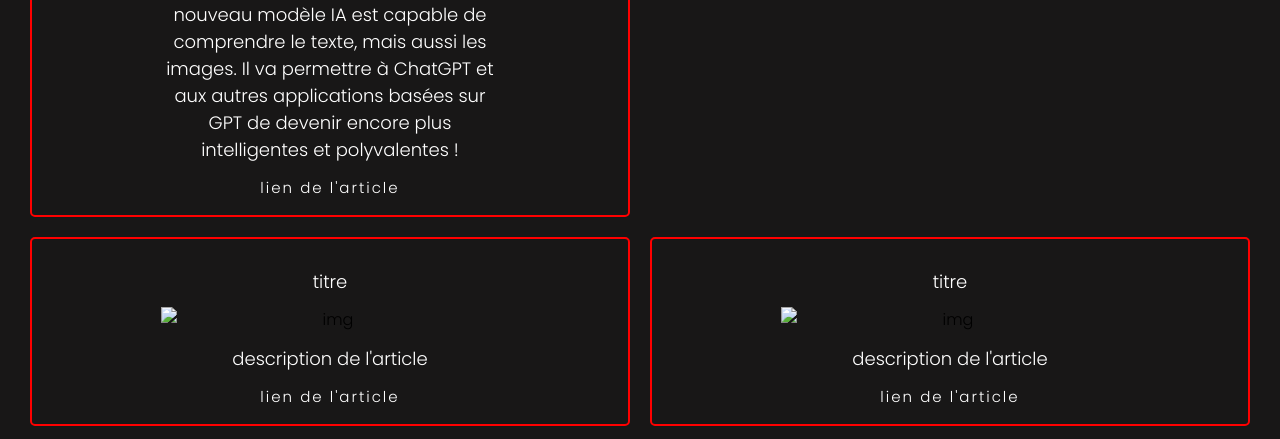
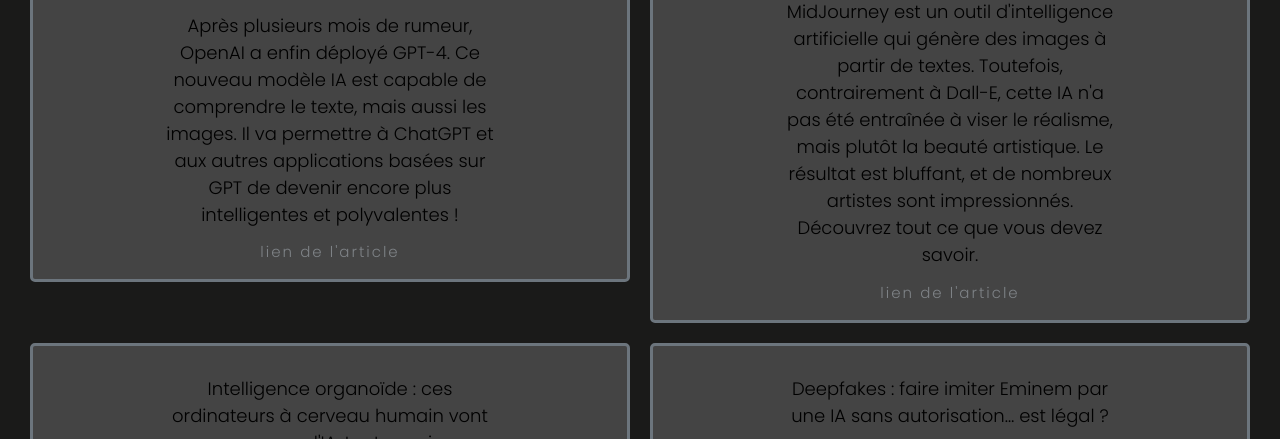
Before and after one commit to Naxem/Portfolio, a PHP site: page / in a window 1280 px wide. Shown: the part 4225-4664 px from the top of the page. Run offline with PHP 8.4, Linux system fonts and the light colour scheme.

Commit message:
ver 1.7
Update section veille
add article
modify background color in main.css
add href for web site saintluc.btssio.fr

```diff
--- a/css/edutes.css
+++ b/css/edutes.css
@@ -35,6 +35,11 @@
     font-size: 16px;
 }
 
+a {
+    color: #ffffff;
+    text-decoration:underline;
+}
+
 .timeline-content p {color: #ffffff;}
 .timeline-header p {color: #fffb00;}
 
--- a/css/main.css
+++ b/css/main.css
@@ -12,7 +12,7 @@
 body {
     display: flex;
     flex-direction: column;
-    background: rgb(24, 23, 23);
+    background: #1a1a19;
     cursor: default;
 }
 
--- a/css/veille.css
+++ b/css/veille.css
@@ -50,10 +50,11 @@
     width: 600px;
     height: 100%;
     padding: 1rem;
-    border: 2px solid red;
+    border: 3px solid #6C757D;
     border-radius: 5px;
     text-align: center;
     flex-wrap: wrap;
+    background-color: #474748ed;
 }
 
 .titre-article {
@@ -70,7 +71,7 @@
 
 .article a {
     text-decoration: none;
-    color: white;
+    color: #7e8286;
     font-size: 15px;
     letter-spacing: 2px;
     width: 60%;
@@ -78,7 +79,7 @@
 }
 
 .article p {
-    color: white;
+    color: black;
     font-size: 18px;
     margin-top: 1vw;
     margin-bottom: 1vw;
@@ -87,7 +88,7 @@
 }
 
 .article:hover {
-    border: 2px solid blue;
+    border: 3px solid #ADB5BD;
     transform: scale(1.02);
 }
 
--- a/index.html
+++ b/index.html
@@ -60,8 +60,9 @@
 				<h5>Laissez-moi me présenter.</h5>
 				<p class="intro-txt">
 					Je me présente je m'appellle Maxens Telle, un développeur passionné.
-					Maxens est un fan inconditionnel de la Formule 1  et adore passer son temps
+					Je suis un fan de la Formule 1 et adore passer son temps
 					libre à suivre les courses et les avancés technologique.
+					Je fais aussi de la guitare pendant mon temps libre
 
 					En plus de ma passion pour la F1, j'ai a une passion pour la programmation.
 					et j'aime explorer de nouvelles technologies pour améliorer mes compétences
@@ -169,7 +170,7 @@
 	   				</div>
 	   				<div class="timeline-content">
 	   					<p>
-							J'ai éffectuai mes 2 années de mon BTS SIO option SLAM au sein du lycée Saint Luc à Cambrai.
+							J'ai éffectuai mes 2 années de mon <a href="http://saintluc.btssio.fr">BTS SIO</a> option SLAM au sein du lycée Saint Luc à Cambrai.
 						</p>
 	   				</div>
 	   			</div>
@@ -271,28 +272,38 @@
 		<div class="veille-ia">
 			<div class="article-ia article">
 				<p class="titre-article">GPT-4 : la nouvelle IA surpuissante de ChatGPT</p>
-				<img src="https://www.lebigdata.fr/wp-content/uploads/2023/03/gpt-4-open-ai-tout-savoir-compressed-660x330.jpg" alt="image article du big data">
+				<img src="https://www.lebigdata.fr/wp-content/uploads/2023/03/gpt-4-open-ai-tout-savoir-compressed-660x330.jpg" alt="image article du big data GPT-4">
 				<p>Après plusieurs mois de rumeur, OpenAI a enfin déployé GPT-4. Ce nouveau modèle IA est capable de comprendre le texte, mais aussi les images.
-					Il va permettre à ChatGPT et aux autres applications basées sur GPT de devenir encore plus intelligentes et polyvalentes !</p>
+					Il va permettre à ChatGPT et aux autres applications basées sur GPT de devenir encore plus intelligentes et polyvalentes !
+				</p>
 				<a href="https://www.lebigdata.fr/gpt-4-tout-savoir" target="_blank">lien de l'article</a>
 			</div>
 			<div class="article-ia article">
-				<p>Titre</p>
-				<img src="" alt="img">
-				<p>description de l'article</p>
-				<a href="#">lien de l'article</a>
+				<p class="titre-article">MidJourney : tout savoir sur l'IA qui choque les artistes et transforme vos textes en dessins</p>
+				<img src="https://www.lebigdata.fr/wp-content/uploads/2022/08/midjourney-ia-tout-savoir-660x330.jpg" alt="image article du big data sur L'ia de midjourney">
+				<p>MidJourney est un outil d'intelligence artificielle qui génère des images à partir de textes. Toutefois, contrairement à Dall-E, cette IA n'a pas été entraînée
+					à viser le réalisme, mais plutôt la beauté artistique. Le résultat est bluffant, et de nombreux artistes sont impressionnés. Découvrez tout ce que vous devez
+					savoir.
+				</p>
+				<a href="https://www.lebigdata.fr/midjourney-ia-artiste-tout-savoir" target="_blank">lien de l'article</a>
 			</div>
 			<div class="article-ia article">
-				<p>titre</p>
-				<img src="" alt="img">
-				<p>description de l'article</p>
-				<a href="#">lien de l'article</a>
+				<p>Intelligence organoïde : ces ordinateurs à cerveau humain vont surpasser l'IA, tout savoir</p>
+				<img src="https://www.lebigdata.fr/wp-content/uploads/2023/03/intelligence-organoides-ordinateurs-cerveau-compressed-660x330.jpg"
+				alt="image article du big data sur L'io (Intelligence organoïde)">
+				<p>L'intelligence organoïde consiste à combiner des cellules de cerveau humain avec des ordinateurs et des systèmes d'intelligence artificielle. Découvrez
+					comment cette technologie pourrait révolutionner l'informatique, et offrir des performances supérieures à l'IA…
+				</p>
+				<a href="https://www.lebigdata.fr/intelligence-organoide-oi" target="_blank">lien de l'article</a>
 			</div>
 			<div class="article-ia article">
-				<p>titre</p>
-				<img src="" alt="img">
-				<p>description de l'article</p>
-				<a href="#">lien de l'article</a>
+				<p>Deepfakes : faire imiter Eminem par une IA sans autorisation… est légal ?</p>
+				<img src="https://www.presse-citron.net/app/uploads/2021/06/36079964425_c016f1a5a2_b.jpg" alt="image article sur press Citron sur les deep fake">
+				<p>Tout s'est passé lors d'un concert live, dont l'extrait a été repris sur le compte Twitter officiel de David Guetta. Le célèbre DJ et producteur David Guetta
+					 n'a pas hésité à utiliser un deepfake du rappeur Eminem a priori sans l'autorisation de ce dernier. Dans la vidéo, le DJ explique comment il est parvenu à
+					 ce résultat.
+				</p>
+				<a href="https://www.presse-citron.net/deepfakes-faire-imiter-eminem-par-une-ia-sans-autorisation-est-legal/" target="_blank">lien de l'article</a>
 			</div>
 		</div>
 
```
